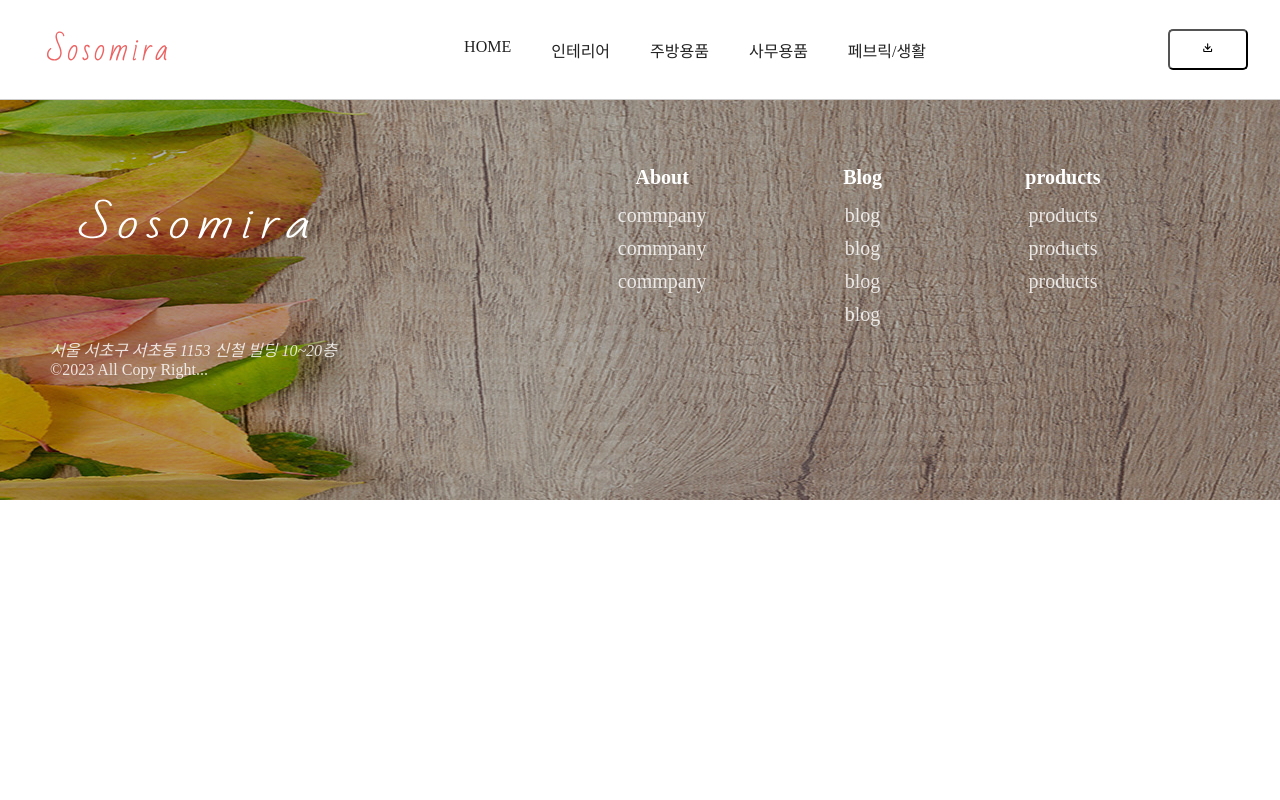
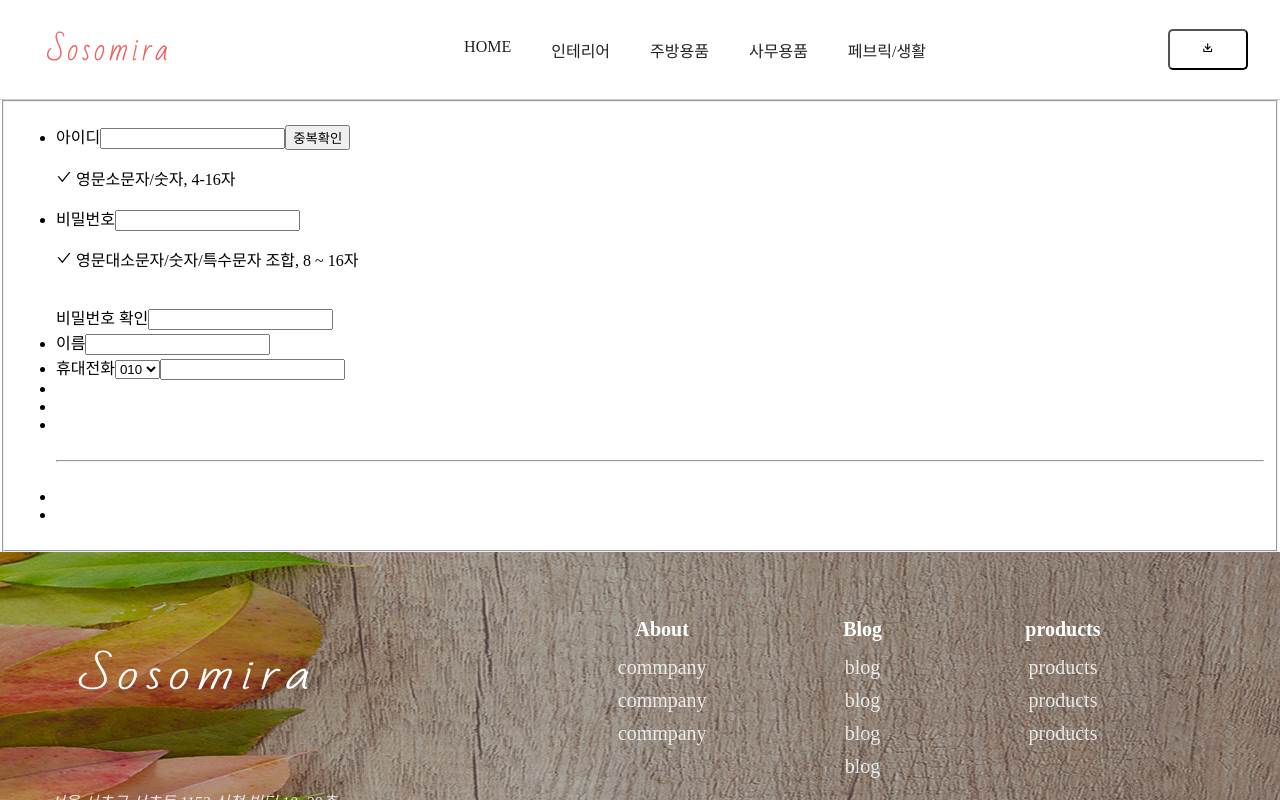
Before and after one commit to sin-still/sosomira, a React (Create React App) app: page /signup in a window 1280 px wide. Shown: the top 800 px of the page. Built offline with nearby package versions, Linux system fonts and the light colour scheme; a web font is replaced by a local one.

Commit message:
회원가입 페이지 제작중

```diff
--- a/src/App.js
+++ b/src/App.js
@@ -9,6 +9,8 @@ import Header from './components/Header';
 import Footer from './components/Footer';
 import UploadPage from './components/UploadPage';
 import ProductPage from './components/ProductPage';
+import SignUpForm from './pages/SignUpForm';
+
 
 
 function App() {
@@ -24,6 +26,7 @@ function App() {
         <Route path='/fabric' element= {<Fabric />} />
         <Route path='/uploadpage' element= {<UploadPage />} />
         <Route path='/productpage/:id' element= {<ProductPage />} />
+        <Route path='/signup' element= {<SignUpForm />} />
       </Routes>
 
       <Footer />
--- /dev/null
+++ b/src/pages/SignUpForm.jsx
@@ -0,0 +1,209 @@
+import { AiOutlineCheck } from "react-icons/ai";
+import React, { useRef, useState } from 'react';
+
+const SignUpForm = () => {
+   const idInputRef = useRef(null);
+   const pwInputRef = useRef(null);
+   const pw2InputRef = useRef(null);
+   const nameInputRef = useRef(null);
+   const phoneInputRef = useRef(null);
+
+   const [ id, setId ] = useState('');
+   const [ pw, setPw ] = useState('');
+   const [ pw2, setPw2 ] = useState('');
+   const [ name, setName ] = useState('');
+   const [ phone, setPhone  ] = useState('');
+   const [ email, setEmail  ] = useState('');
+   const [ birth, setbirth  ] = useState('');
+
+   const idRule = /^[a-z0-9]{4,16}$/;
+   const pwRule = /^(?=.*[a-zA-Z])(?=.*\d)(?=.*[!@#$%^])[a-zA-Z\d!@#$%^]{8,16}$/;
+   const nameRule = /^[A-Za-z가-힣]{1,20}$/;
+   /* const phoneRule1 = /^\d{3,4}$/;
+   const phoneRule2 = /^\d{4}$/; */
+   const phoneRule = /^\d{8}$/;
+   const emailRule = /^[0-9a-zA-Z]([-_\.]?[0-9a-zA-Z])*@[0-9a-zA-Z]([-_\.]?[0-9a-zA-Z])*\.[a-zA-Z]{2,3}$/i;
+   const birthRule = /^(19[0-9][0-9]|20\d{2})(0[0-9]|1[0-2])(0[1-9]|[1-2][0-9]|3[0-1])$/;
+
+   const [ idMessage, setIdMessage ] = useState('');
+   const [ pwMessage, setPwMessage ] = useState('');
+   const [ pw2Message, setPw2Message ] = useState('');
+   const [ nameMessage, setNameMessage ] = useState('');
+   const [ phoneMessage, setphoneMessage ] = useState('');
+   const [ emailMessage, setEmailMessage ] = useState('');
+   const [ birthMessage, setbirthMessage  ] = useState('');
+
+   const handleId = (event) => {
+      const newValue = event.target.value;
+      setId(newValue);
+      if (idRule.test(newValue)) {
+        setIdMessage('사용 가능한 아이디입니다.');
+      } else if (newValue === "") {
+         setIdMessage('아이디를 입력해주세요.');
+      } else {
+        setIdMessage('아이디는 영문소문자/숫자 4글자 이상 가능합니다.');
+        setId('');
+      }
+   };
+
+   const handlePw = (event) => {
+      const newPwValue = event.target.value;
+      setPw(newPwValue);
+      if (pwRule.test(newPwValue)) {
+         setPwMessage('사용 가능한 비밀번호입니다.');
+      } else if( newPwValue === "" ){
+        setPwMessage('비밀번호를 입력해주세요.');
+      } else {
+         setPwMessage('영문대소문자/숫자/특수문자 조합, 8 ~ 16자로 만들어주세요');
+         setPw('');
+      }
+   };
+
+   const handlePw2 = (event) => {
+      const newPw2Value = event.target.value;
+      setPw2(newPw2Value);
+
+      if (pw === "") { // 비밀번호 입력 값이 비어있는 경우
+         setPw2Message('비밀번호를 입력해주세요.');
+         pwInputRef.current.focus();
+         setPw2("");
+      } else if (newPw2Value === pw) { // 비밀번호와 일치하는 경우
+         setPw2Message('비밀번호가 일치합니다.');
+      } else if (newPw2Value === '') { // 비밀번호 확인 값이 비어있는 경우
+         setPw2Message('비밀번호를 다시 입력해주세요.');
+         setPw2('');
+      } else {
+         setPw2Message('비밀번호가 일치하지 않습니다.');
+         setPw2('');
+      }
+   };
+
+   const handleName = (event) => {
+      const newNameValue = event.target.value;
+      setId(newNameValue);
+      if (nameRule.test(newNameValue)) {
+         setNameMessage('사용 가능한 이름입니다.');
+      } else if (newNameValue === "") {
+         setNameMessage('이름을 입력해주세요.');
+         setName('');
+      } else {
+         setNameMessage('이름을 다시한번 확인해주세요.');
+         setName('');
+      }
+   };
+
+   const handlePhone = (event) => {
+      const newPhoneValue = event.target.value;
+      setId(newPhoneValue);
+      if (phoneRule.test(newPhoneValue)) {
+         setNameMessage('사용 가능한 전화번호입니다.');
+      } else if (newPhoneValue === "") {
+         setNameMessage('전화번호를 입력해주세요.');
+         setPhone('');
+      } else {
+         setNameMessage('전화번호를 다시한번 확인해주세요.');
+         setPhone('');
+      }
+   };
+
+
+   return (
+      <div>
+         <fieldset className='signUpArea'>
+            <form action="#" method='post' name='signUp'>
+               <ul>
+                  <li className='id-section'>
+                     <div className='area-style'>
+                        <label htmlFor="idArea">아이디</label>
+
+                        <input type="text" name="idArea"
+
+                        id="idArea" className='input-style' required size={20} value={id} onBlur={handleId} onChange={(event)=>{setId(event.target.value)}} ref={idInputRef}/>
+                        <button className="btn-style">중복확인</button>
+                        <span className="Mes-style">{idMessage}</span>
+                        <p className="help-style"><AiOutlineCheck /> 영문소문자/숫자, 4-16자</p>
+                     </div>
+                  </li>
+                  <li className='pw-section'>
+                     <div className='area-style'>
+                        <label htmlFor="pwArea">비밀번호</label>
+
+                        <input type="password" name="pwArea"
+
+                        id="pwArea" className='input-style' required size={20} value={pw} onBlur={handlePw} onChange={(event)=>{setPw(event.target.value)}} ref={pwInputRef}/>
+                        <span className="Mes-style">{pwMessage}</span>
+                        <p className="help-style"><AiOutlineCheck /> 영문대소문자/숫자/특수문자 조합, 8 ~ 16자</p>
+
+                        <br />
+
+                        <label htmlFor="pw2Area">비밀번호 확인</label>
+                        <input type="password" name="pw2Area"
+                        id="pw2Area" className='input-style' required size={20} value={pw2} onBlur={handlePw2} onChange={(event)=>{setPw2(event.target.value)}} ref={pw2InputRef}/>
+                        <span className="Mes-style">{pw2Message}</span>
+                     </div>
+                  </li>
+                  <li className='name-section'>
+                     <div className='area-style'>
+                        <label for="nameArea" className="label-style">이름</label>
+
+                        <input type="text" name="nameArea"
+
+                        id="nameArea" className="input-style" required size="20" value={name} onBlur={handleName} onChange={(event)=>{setName(event.target.value)}} ref={nameInputRef}/>
+                        <span className="Mes-style">{nameMessage}</span>
+                     </div>
+                  </li>
+                  <li className='phone-section'>
+                     <div className='area-style'>
+                        <label for="phoneArea" class="label-style">휴대전화</label>
+                        <select name="phoneNumber" id="phoneNumber" class="select-style">
+                              <option value="010">010</option>
+                              <option value="011">011</option>
+                              <option value="016">016</option>
+                              <option value="017">017</option>
+                              <option value="018">018</option>
+                              <option value="019">019</option>
+                        </select>
+
+                        <input type="text" name="phoneArea"
+
+                        id="phoneArea" class="input-style2" required size="20" onBlur={handlePhone} onChange={(event)=>{setPhone(event.target.value)}} ref={phoneInputRef}></input>
+                        <span class="Mes-style">{phoneMessage}</span>
+                     </div>
+                  </li>
+                  <li className='email-section'>
+                     <div className='area-style'>
+
+                     </div>
+                  </li>
+                  <li className='birth-section'>
+                     <div className='area-style'>
+
+                     </div>
+                  </li>
+                  <li className='gender-section'>
+                     <div className='area-style'>
+
+                     </div>
+                  </li>
+                  <br />
+                  <hr />
+                  <br />
+                  <li className='terms-section'>
+                     <div className='area-style'>
+
+                     </div>
+                  </li>
+                  <li className='submit-section'>
+                     <div className='area-style'>
+
+                     </div>
+                  </li>
+
+               </ul>
+            </form>
+         </fieldset>
+      </div>
+   );
+};
+
+export default SignUpForm;
```
